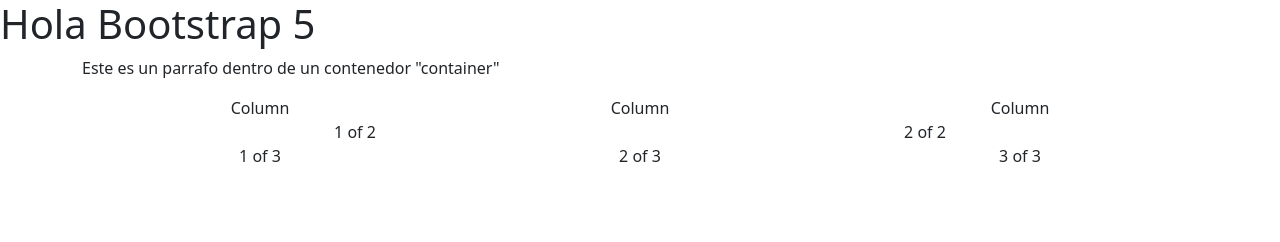
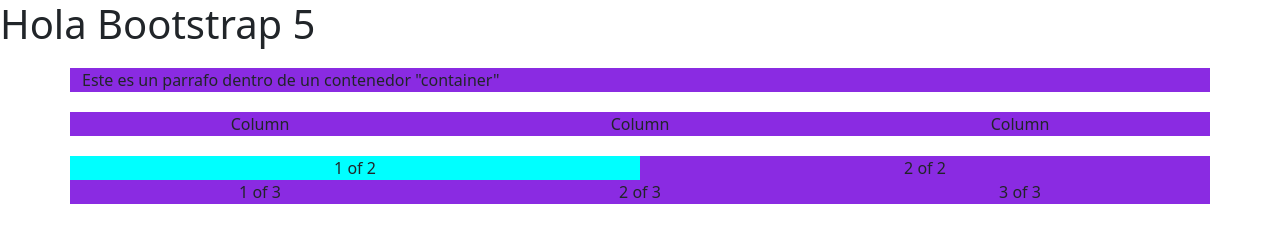
Before and after one commit to KaiAsgore/cohorte20, a plain HTML site: page introweb6/index.html in a window 1280 px wide. Drawn offline with Linux system fonts and the light colour scheme.

Commit message:
fin del día

```diff
--- a/introweb6/index.html
+++ b/introweb6/index.html
@@ -6,7 +6,7 @@
     <meta name="viewport" content="width=device-width, initial-scale=1.0">
     <title>Intro Bootstrap</title>
     <link rel="stylesheet" href="./bootstrap-5/css/bootstrap.min.css">
-    <link rel="stylesheet" href="./styles/css0.cssg">
+    <link rel="stylesheet" href="./styles/css0.css">
 </head>
 <body>
     <script src="./bootstrap-5/js/bootstrap.bundle.min.js"></script>
@@ -33,13 +33,14 @@
 
       <div class="container text-center">
         <div class="row">
-          <div class="col">
+          <div class="col uno">
             1 of 2
           </div>
           <div class="col">
             2 of 2
           </div>
         </div>
+
         <div class="row">
           <div class="col">
             1 of 3
--- a/introweb6/styles/css0.css
+++ b/introweb6/styles/css0.css
@@ -2,3 +2,6 @@
     background-color: blueviolet;
     margin-top: 20px;
 }
+.uno {
+    background-color: aqua ;
+}
```
